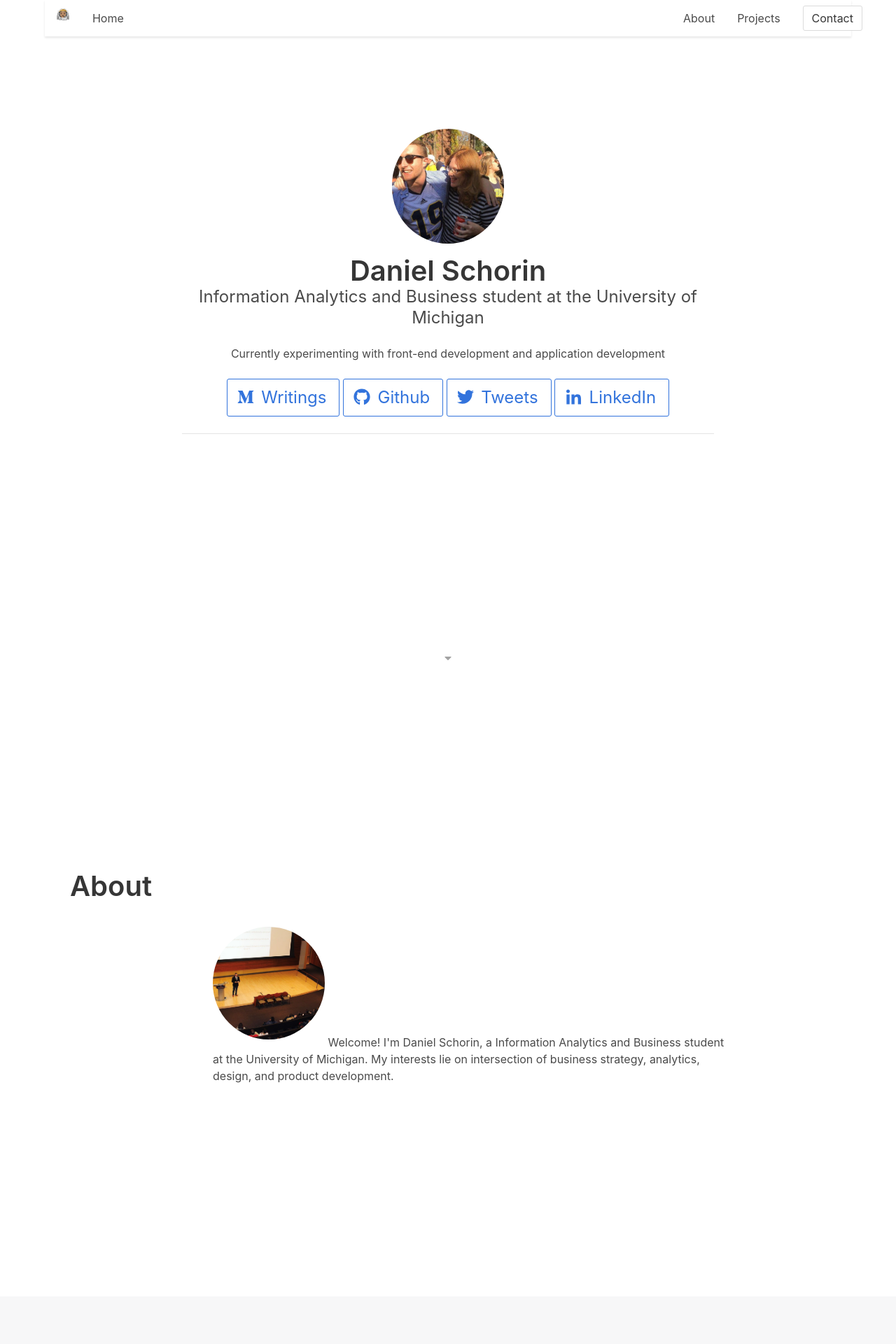
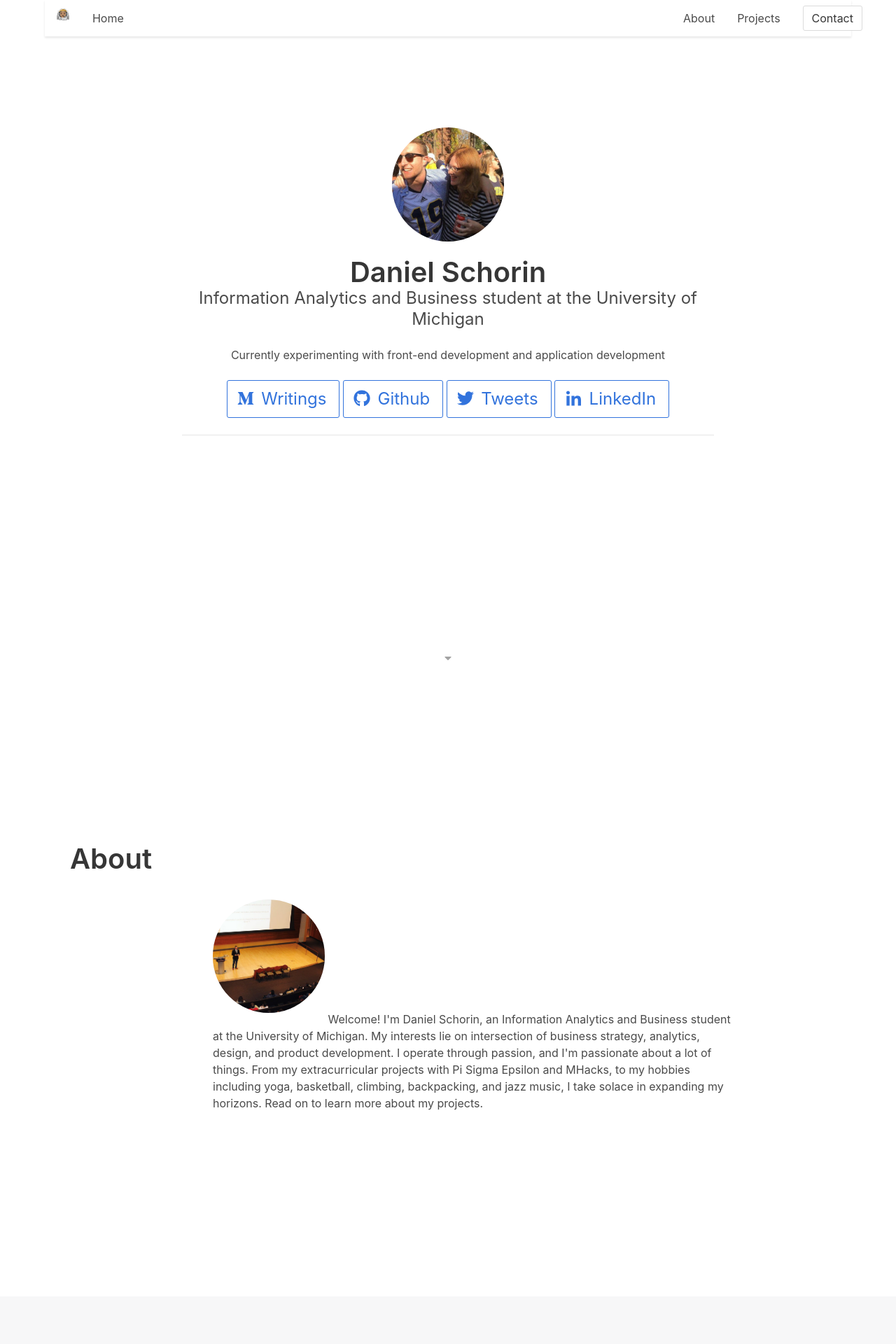
Before and after one commit to djschor/djschor.github.io, a Jekyll site: the page built from index.html, in a window 1280 px wide. Shown: the top 1920 px of the page at 70% size. Built offline with Jekyll 4.4.1, drawn with Linux system fonts in a browser that asks for light colours; some web fonts are replaced.

Commit message:
add space on picture

```diff
--- a/index.html
+++ b/index.html
@@ -82,7 +82,9 @@ layout: default
 				<div class="column is-two-thirds is-centered has-nice-link" itemscope itemtype="http://schema.org/Person">
 
 					<img id="profile-pic" src="litty.PNG" width="160" height="160" itemprop="image">
-					<p3 class="paragraph"> Welcome! I'm Daniel Schorin, a Information Analytics and Business student at the University of Michigan. My interests lie on intersection of business strategy, analytics, design, and product development.</p>
+					<p3 class="paragraph"> Welcome! I'm Daniel Schorin, an Information Analytics and Business student at the University of Michigan. My interests lie on intersection of business strategy, analytics, design, and product development.
+
+					I operate through passion, and I'm passionate about a lot of things. From my extracurricular projects with Pi Sigma Epsilon and MHacks, to my hobbies including yoga, basketball, climbing, backpacking, and jazz music, I take solace in expanding my horizons. Read on to learn more about my projects. </p>
 				</div>
 		</div>
 	</div>
@@ -113,7 +115,7 @@ layout: default
 </section>
 <section class="section hero is-fullheight is-default is-bold">
 	<div id="apps" class="container">
-		<h2 class="title is-2">Apps</h2>
+		<h2 class="title is-2">Projects</h2>
 		<div class="columns is-multiline">
 			{% for app in site.apps reversed %}
 			<div class="column is-mobile is-half-tablet is-one-third-desktop">
@@ -125,7 +127,7 @@ layout: default
 							{% endcomment %}
 
 							{% for file in site.static_files %}
-								{% assign path = '/assets/' | append: app.slug | append: '/thumbnail' %}
+								{% assign p ath = '/assets/' | append: app.slug | append: '/thumbnail' %}
 								{% if file.path contains path %}
 									<img src="{{ file.path }}">
 								{% endif %}
--- a/index.js
+++ b/index.js
@@ -1,4 +1,4 @@
-/* eslint-env browser
+ eslint-env browser
 (() => {
 	const isDev = ['localhost', '127.0.0.1'].includes(location.hostname);
 
@@ -86,5 +86,3 @@
 		document.addEventListener('scroll', hideScrollHint, {passive: true});
 	}
 })();
-
- */
--- a/main.scss
+++ b/main.scss
@@ -138,8 +138,8 @@ body {
 }
 
 #profile-pic {
-	margin-bottom: 10px;
-	border-radius: 80px;
+	margin-bottom: 15px;
+	border-radius: 200px;
 }
 
 #scroll-hint {
```
Also changed, not shown: _projects/mhacksed.PNG (added).
